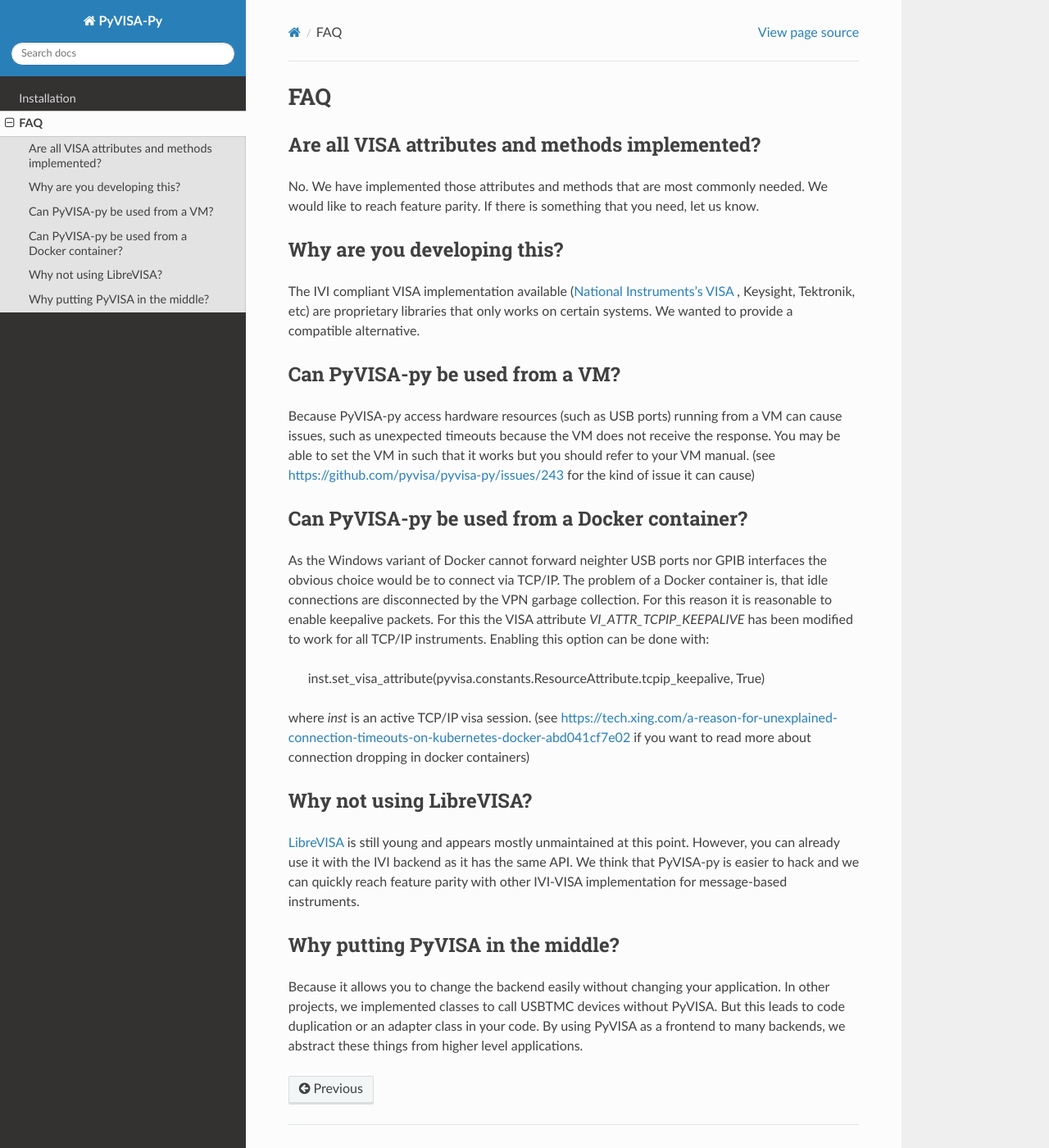
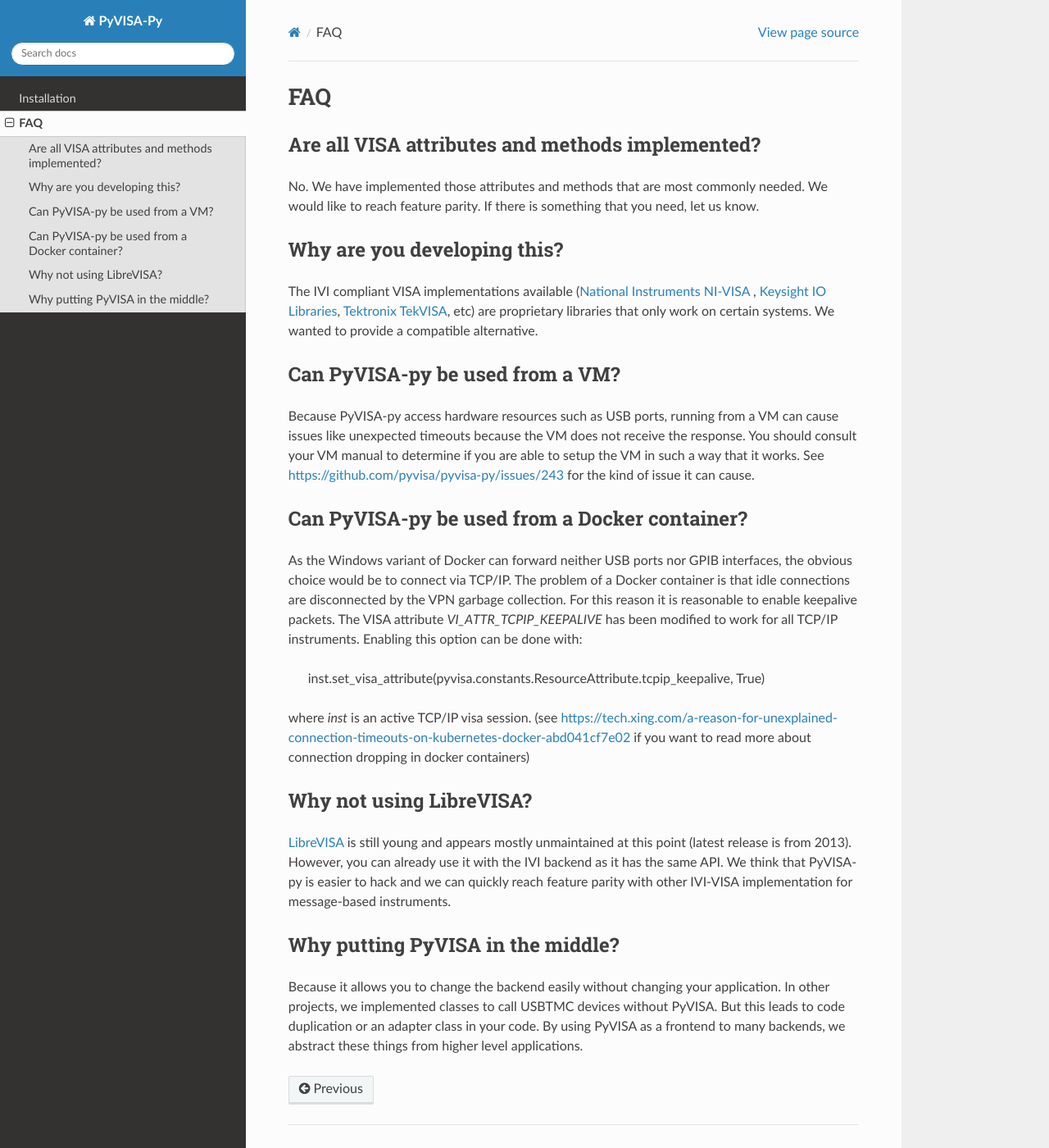
Before and after one commit to pyvisa/pyvisa-py, a Sphinx documentation site: the page built from docs/source/faq.rst, in a window 1280 px wide and 1400 px high. Shown: the whole window at 82% size. Built offline with Sphinx 7.4.7 and the Read the Docs theme 2.0.0, drawn with Linux system fonts in a browser that asks for light colours.

Commit message:
improved some grammar, added some links

```diff
--- a/docs/source/faq.rst
+++ b/docs/source/faq.rst
@@ -16,29 +16,29 @@ need, let us know.
 Why are you developing this?
 ----------------------------
 
-The IVI compliant VISA implementation available (`National Instruments's VISA`_ ,
-Keysight, Tektronik, etc) are proprietary libraries that only works on
+The IVI compliant VISA implementations available (`National Instruments NI-VISA`_ ,
+`Keysight IO Libraries`_, `Tektronix TekVISA`_, etc) are proprietary libraries that only work on
 certain systems. We wanted to provide a compatible alternative.
 
 
 Can PyVISA-py be used from a VM?
 --------------------------------
 
-Because PyVISA-py access hardware resources (such as USB ports) running from a
-VM can cause issues, such as unexpected timeouts because the VM does not
-receive the response. You may be able to set the VM in such that it works but
-you should refer to your VM manual.
-(see https://github.com/pyvisa/pyvisa-py/issues/243 for the kind of issue it
-can cause)
+Because PyVISA-py access hardware resources such as USB ports, running from a
+VM can cause issues like unexpected timeouts because the VM does not
+receive the response. You should consult your VM manual to determine
+if you are able to setup the VM in such a way that it works.  See
+https://github.com/pyvisa/pyvisa-py/issues/243 for the kind of issue
+it can cause.
 
 
 Can PyVISA-py be used from a Docker container?
 ----------------------------------------------
-As the Windows variant of Docker cannot forward neighter USB ports nor GPIB
-interfaces the obvious choice would be to connect via TCP/IP. The problem of a
-Docker container is, that idle connections are disconnected by the VPN garbage
+As the Windows variant of Docker can forward neither USB ports nor GPIB
+interfaces, the obvious choice would be to connect via TCP/IP. The problem of a
+Docker container is that idle connections are disconnected by the VPN garbage
 collection. For this reason it is reasonable to enable keepalive packets.
-For this the VISA attribute `VI_ATTR_TCPIP_KEEPALIVE` has been modified to work
+The VISA attribute `VI_ATTR_TCPIP_KEEPALIVE` has been modified to work
 for all TCP/IP instruments. Enabling this option can be done with:
 
     inst.set_visa_attribute(pyvisa.constants.ResourceAttribute.tcpip_keepalive, True)
@@ -51,7 +51,8 @@ if you want to read more about connection dropping in docker containers)
 Why not using LibreVISA?
 ------------------------
 
-LibreVISA_ is still young and appears mostly unmaintained at this point.
+LibreVISA_ is still young and appears mostly unmaintained at this
+point (latest release is from 2013).
 However, you can already use it with the IVI backend as it has the same API.
 We think that PyVISA-py is easier to hack and we can quickly reach feature parity
 with other IVI-VISA implementation for message-based instruments.
@@ -72,8 +73,10 @@ from higher level applications.
 .. _PyUSB: https://github.com/pyusb/pyusb
 .. _PyPI: https://pypi.python.org/pypi/PyVISA-py
 .. _GitHub: https://github.com/pyvisa/pyvisa-py
-.. _`National Instruments's VISA`: http://ni.com/visa/
+.. _`National Instruments NI-VISA`: http://ni.com/visa/
 .. _`LibreVISA`: http://www.librevisa.org/
 .. _`issue tracker`: https://github.com/pyvisa/pyvisa-py/issues
 .. _`linux-gpib`: http://linux-gpib.sourceforge.net/
 .. _`gpib-ctypes`: https://pypi.org/project/gpib-ctypes/
+.. _`Tektronix TekVISA`: https://www.tek.com/en/support/software/driver/tekvisa-connectivity-software-v420
+.. _`Keysight IO Libraries`: https://www.keysight.com/us/en/lib/software-detail/computer-software/io-libraries-suite-downloads-2175637.html
```
